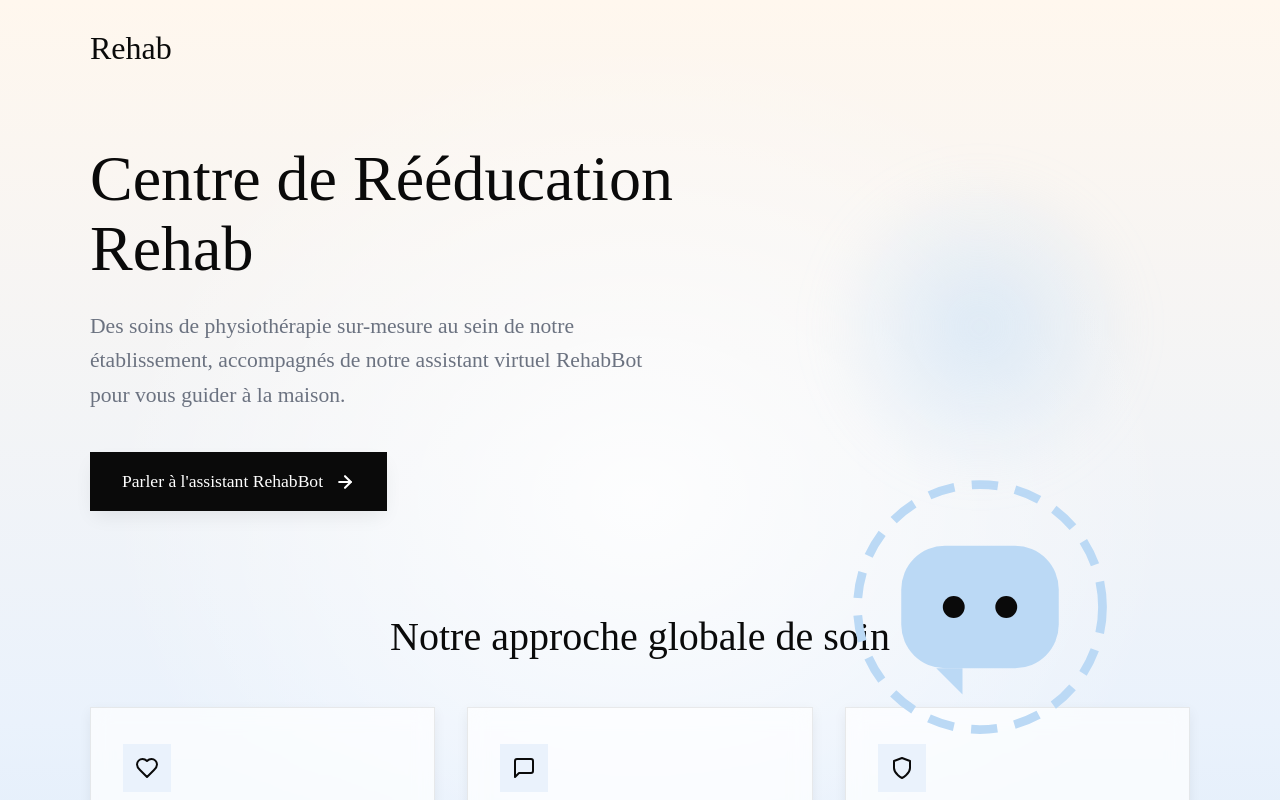
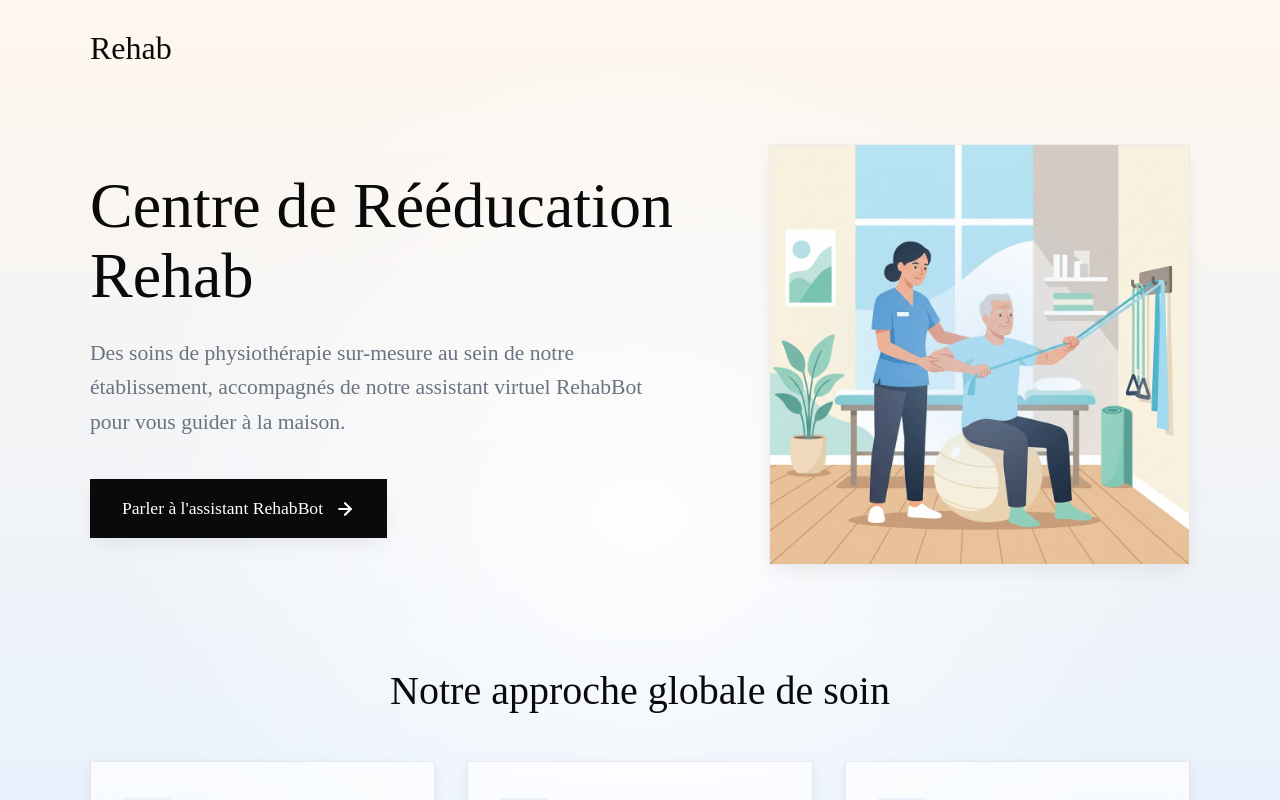
Before and after one commit to Dirimo/Rehab_AI_Bot, a Nuxt app in the folder frontend/: page / in a window 1280 px wide. Shown: the top 800 px of the page. Built offline with nearby package versions, Linux system fonts and the light colour scheme; no server answers; a web font is replaced by a local one.

Commit message:
feat: add rehab showcase illustration to homepage and move 3d logo into feature card

```diff
--- a/frontend/pages/index.vue
+++ b/frontend/pages/index.vue
@@ -39,10 +39,8 @@ definePageMeta({
         </div>
 
         <div class="hero-section__visual">
-          <div class="hero-section__logo-container">
-            <ClientOnly>
-              <BrandLogo3d :size="280" :rotate="true" />
-            </ClientOnly>
+          <div class="hero-section__image-container">
+            <img src="/rehab-showcase.png" alt="Rééducation physique au Centre Rehab" class="hero-section__image" />
             <div class="hero-section__logo-glow" />
           </div>
         </div>
@@ -66,9 +64,9 @@ definePageMeta({
 
           <div class="feature-card">
             <div class="feature-card__icon-wrapper">
-              <svg width="24" height="24" viewBox="0 0 24 24" fill="none" stroke="currentColor" stroke-width="2" stroke-linecap="round" stroke-linejoin="round">
-                <path d="M21 15a2 2 0 0 1-2 2H7l-4 4V5a2 2 0 0 1 2-2h14a2 2 0 0 1 2 2z"></path>
-              </svg>
+              <ClientOnly>
+                <BrandLogo3d :size="36" :rotate="true" />
+              </ClientOnly>
             </div>
             <h3 class="feature-card__title">Assistant Virtuel RehabBot</h3>
             <p class="feature-card__desc">
@@ -228,14 +226,25 @@ definePageMeta({
   position: relative;
 }
 
-.hero-section__logo-container {
+.hero-section__image-container {
   position: relative;
   z-index: 2;
   transition: transform 400ms cubic-bezier(0.16, 1, 0.3, 1);
+  border: 1px solid var(--color-border-subtle);
+  box-shadow: var(--shadow-card);
+  overflow: hidden;
+  background: #ffffff;
 }
 
-.hero-section__logo-container:hover {
-  transform: scale(1.05);
+.hero-section__image-container:hover {
+  transform: scale(1.02);
+}
+
+.hero-section__image {
+  display: block;
+  width: 100%;
+  max-width: 440px;
+  height: auto;
 }
 
 .hero-section__logo-glow {
```
Also changed, not shown: frontend/public/rehab-showcase.png (added).
